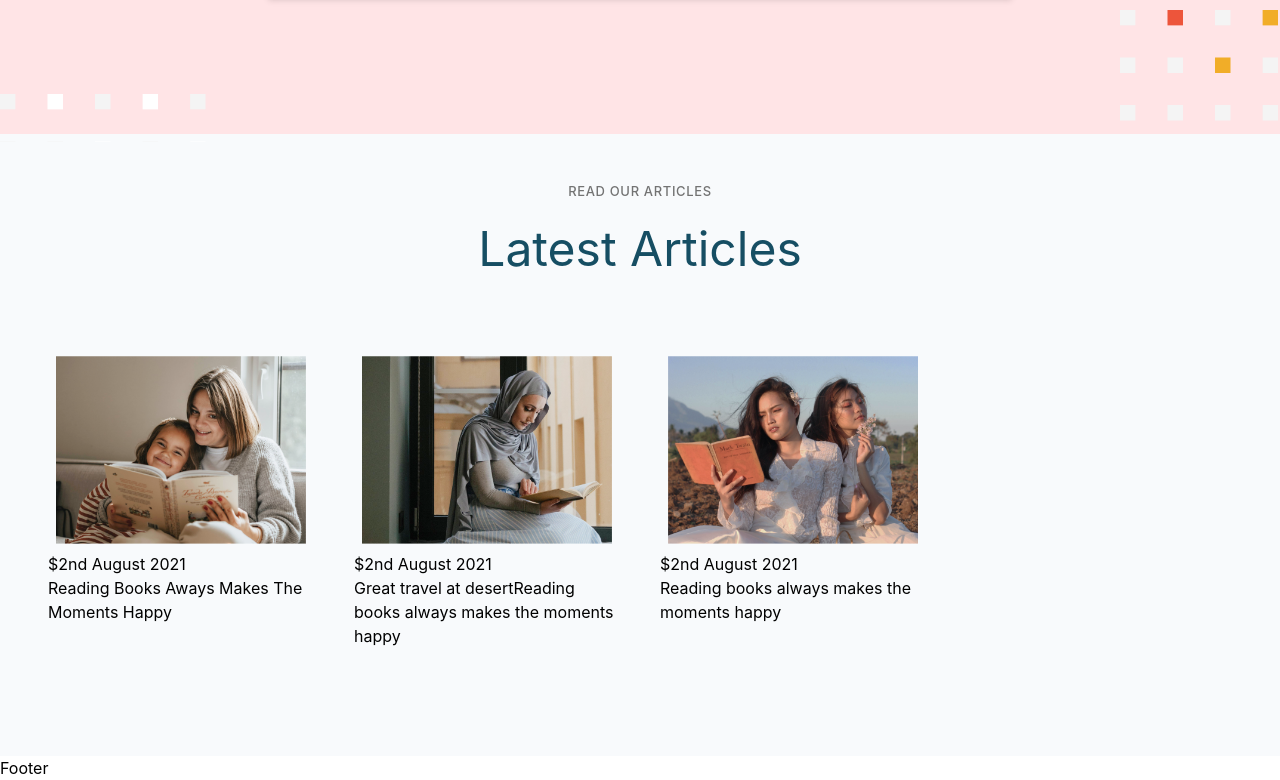
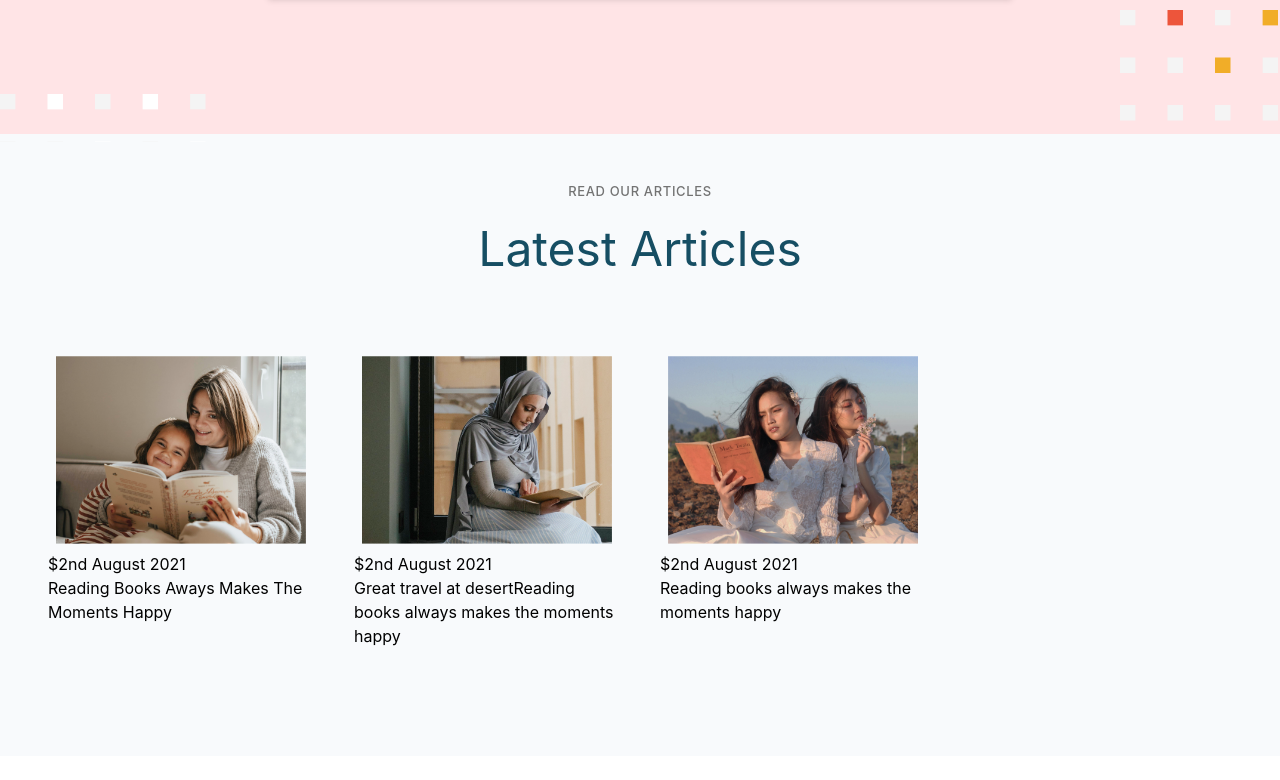
Before and after one commit to pallavee-2705/novelnest, a React (Create React App) app: page / in a window 1280 px wide. Shown: the part 3801-4581 px from the top of the page. After the commit the page ends 4557 px from the top, so only its background shows below. Built offline with nearby package versions, Linux system fonts and the light colour scheme.

Commit message:
initialized footer

```diff
--- a/src/components/Footer.jsx
+++ b/src/components/Footer.jsx
@@ -2,7 +2,7 @@ import React from 'react'
 
 const Footer = () => {
   return (
-    <div>Footer</div>
+    <div className="w-full h-auto bg-red-500" />
   )
 }
 
```
